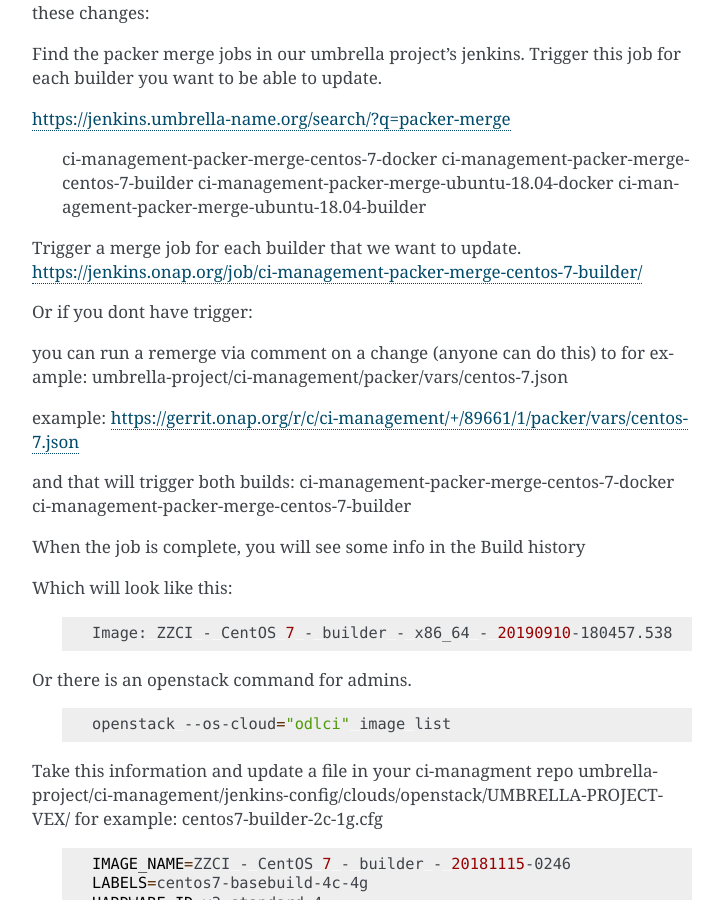
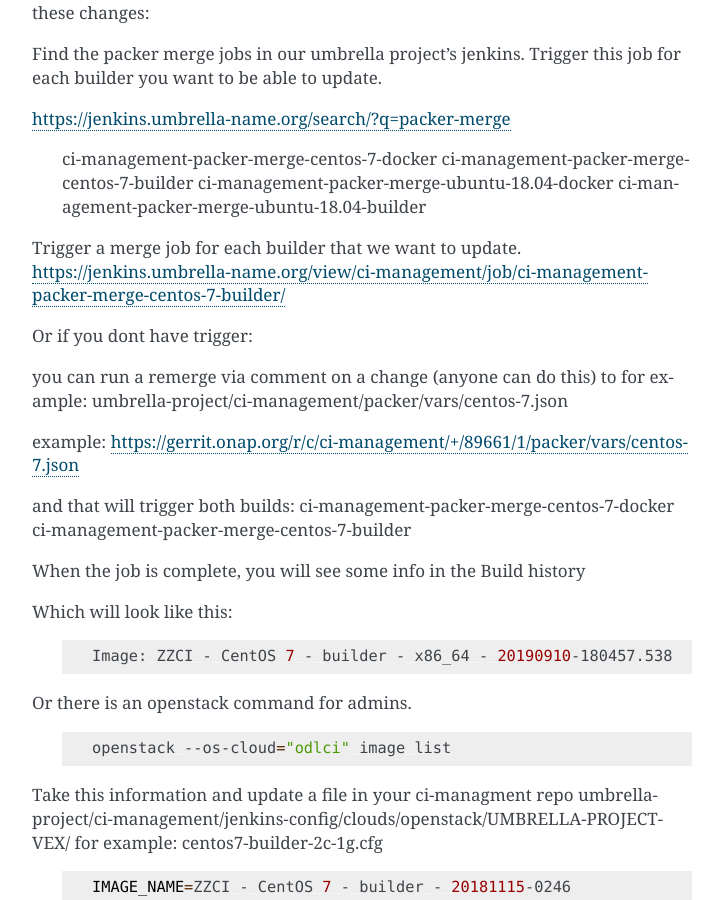
Before and after one commit to lfit/releng-common-packer, a Sphinx documentation site: the page built from docs/update-images.rst, in a window 1280 px wide and 900 px high, scrolled down 1289 px. Shown: the whole window, without its empty margins (388-1111 px from the left). Built offline with Sphinx 7.4.7, drawn with Linux system fonts in a browser that asks for light colours; the version number could not be read and is left out; some of the changed lines change nothing that is shown.

Commit message:
Docs: Fix broken docs link
Correct a docs link that should be using an ignored example domain

Issue: RELENG-4563
Change-Id: Id8dbf72c6cc55a46d30248738b57813fad08663f
Signed-off-by: Andrew Grimberg <agrimberg@linuxfoundation.org>

```diff
--- a/docs/update-images.rst
+++ b/docs/update-images.rst
@@ -71,7 +71,7 @@ https://jenkins.umbrella-name.org/search/?q=packer-merge
 
 
 Trigger a merge job for each builder that we want to update.
-https://jenkins.onap.org/job/ci-management-packer-merge-centos-7-builder/
+https://jenkins.umbrella-name.org/view/ci-management/job/ci-management-packer-merge-centos-7-builder/
 
 Or if you dont have trigger:
 
```
Also changed, not shown: 1 other file.
